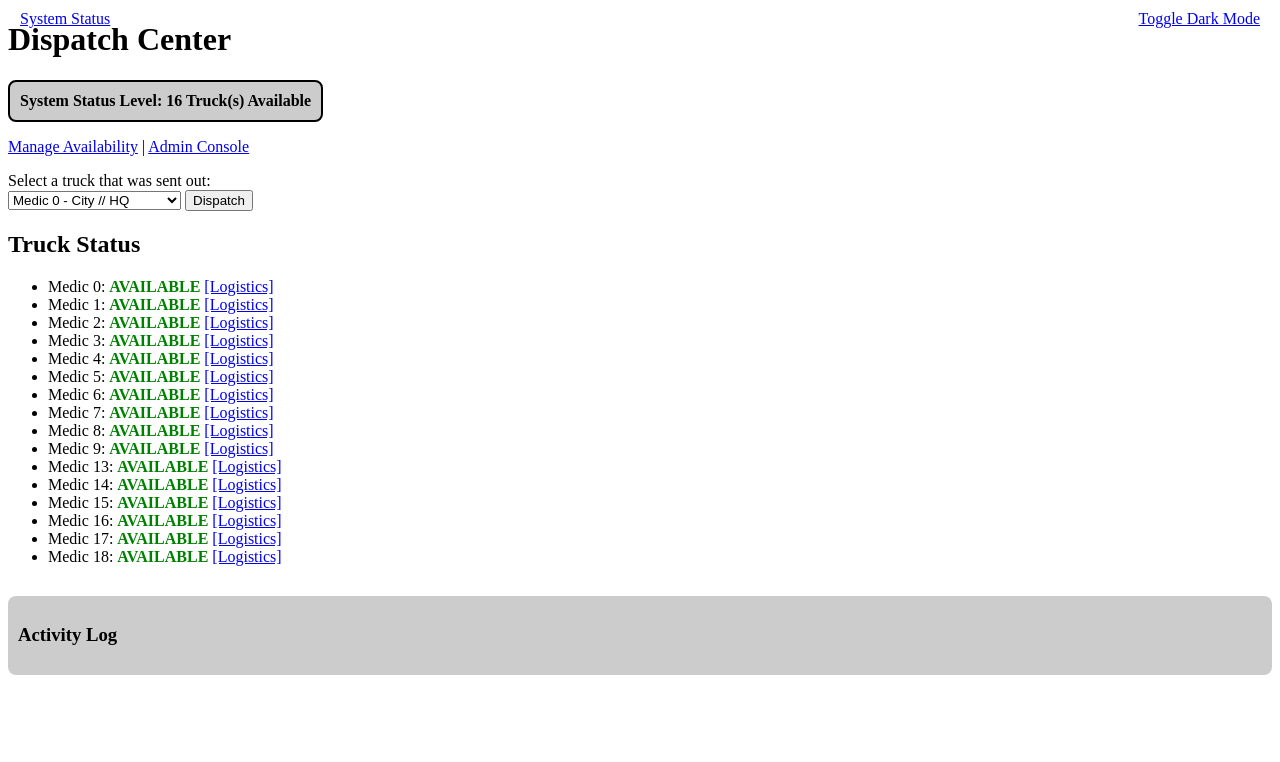
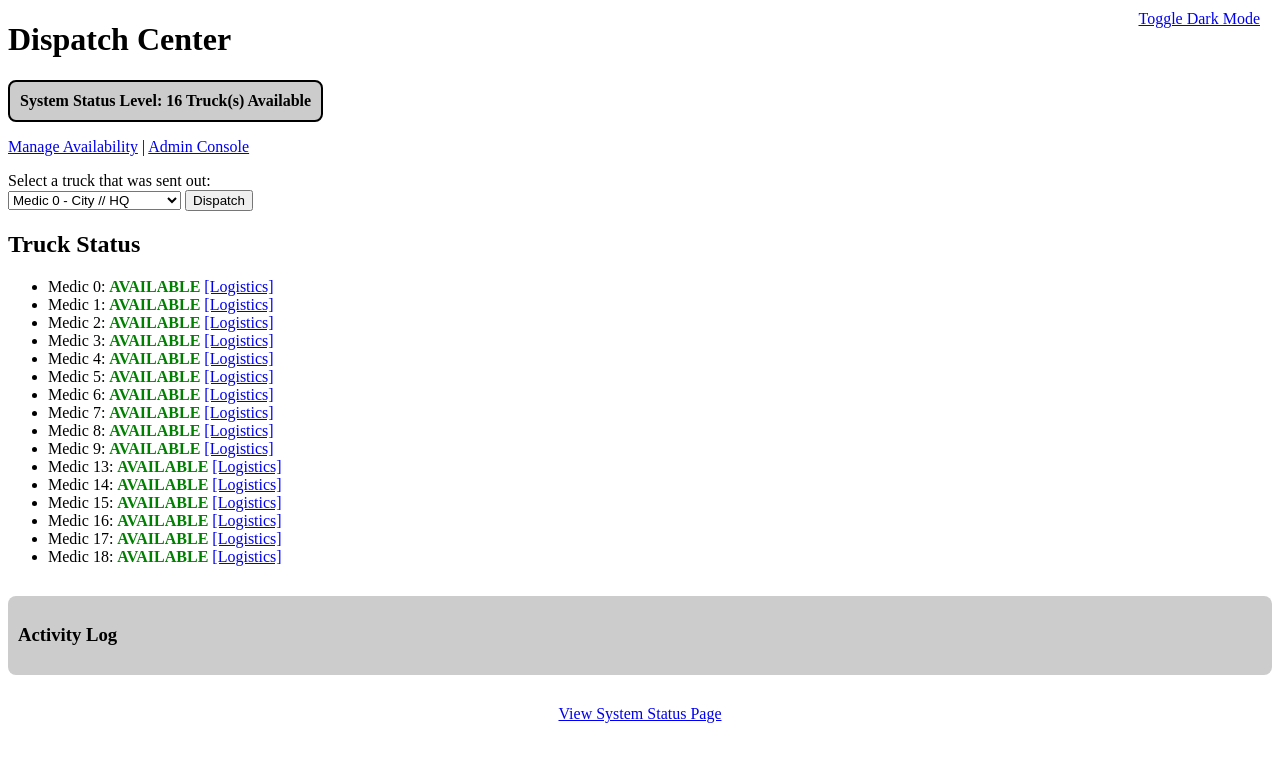
Before and after one commit to sndjy1986/OperationalEX, a Flask app: page / in a window 1280 px wide. Shown: the top 762 px of the page. Run offline with Flask 3, Linux system fonts and the light colour scheme.

Commit message:
Add files via upload

```diff
--- a/templates/index.html
+++ b/templates/index.html
@@ -77,9 +77,7 @@ body.dark-mode {
 </style>
 </head>
 <body>
-<div style="position: absolute; top: 10px; left: 20px;">
-    <a href="/status">System Status</a>
-</div>
+
 
 <div style="position: absolute; top: 10px; right: 20px;">
     <a href="#" onclick="toggleDarkMode()">Toggle Dark Mode</a>
@@ -201,5 +199,6 @@ function toggleDarkMode() {
 }
 
 </script>
+<p style="text-align: center; margin-top: 30px;"><a href="/status">View System Status Page</a></p>
 </body>
 </html>
```
